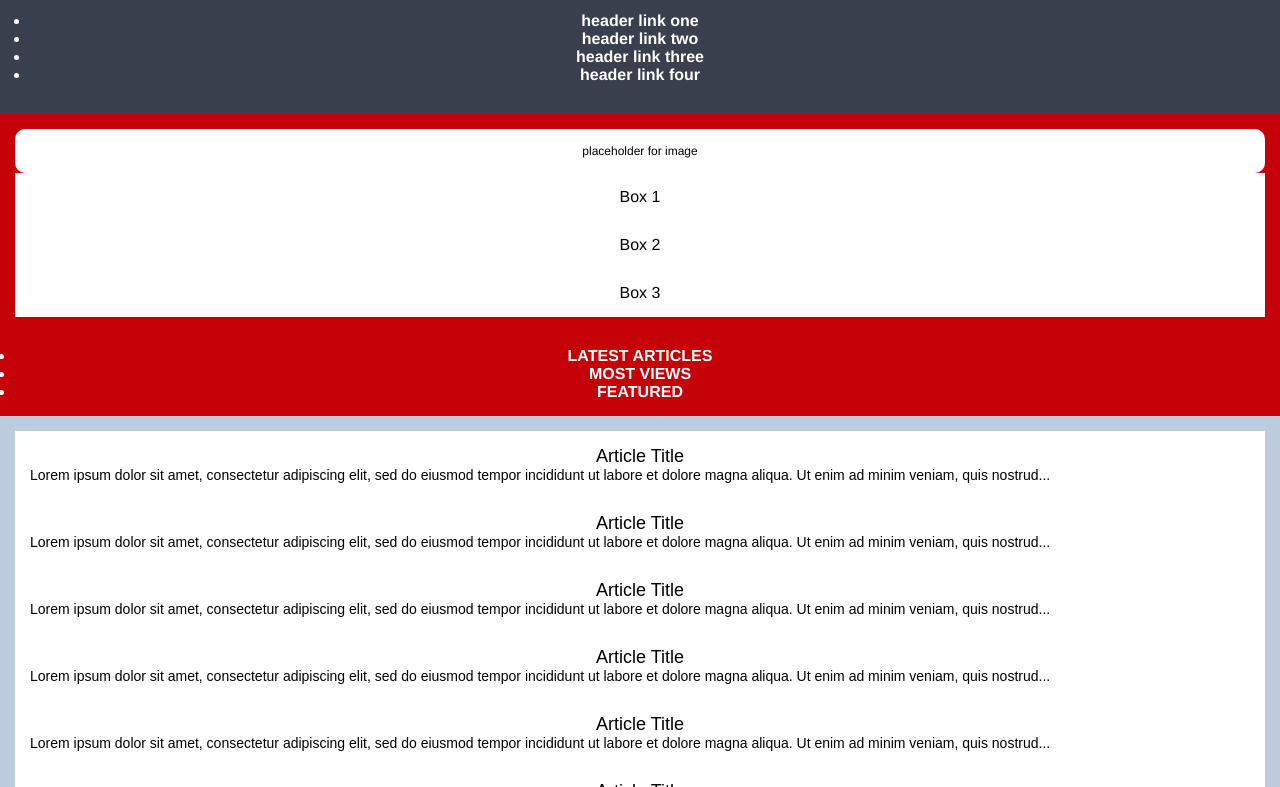
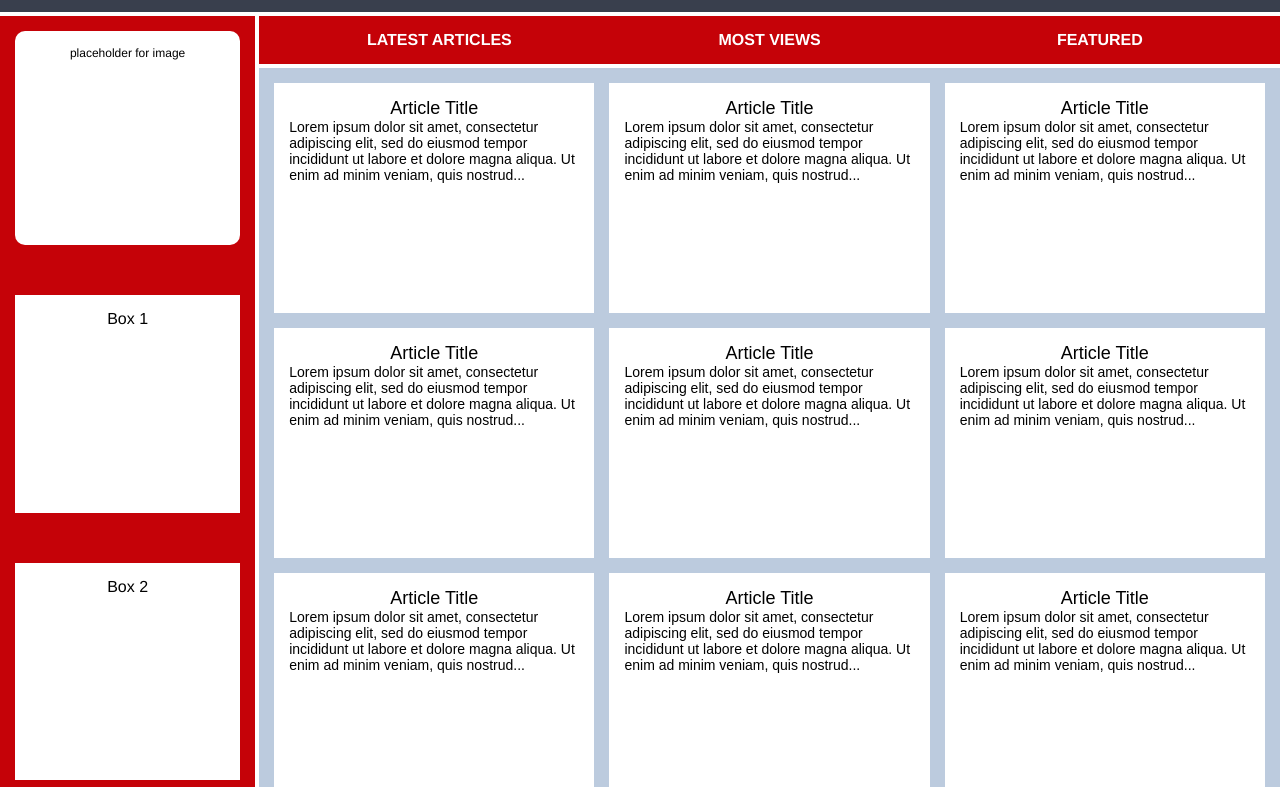
Before and after one commit to Sadaaf/odin-project, a plain HTML site: page css-exercises/grid/03-grid-layout-3/index.html in a window 1280 px wide. Shown: the part 85-872 px from the top of the page. Drawn offline with Linux system fonts and the light colour scheme.

Commit message:
solve css-grid-exercise

```diff
--- a/css-exercises/grid/01-grid-layout-1/style.css
+++ b/css-exercises/grid/01-grid-layout-1/style.css
@@ -9,6 +9,9 @@ html {
   height: 100%;
   padding: 16px;
   box-sizing: border-box;
+  display: grid;
+  grid: 200px 200px 1000px 200px/ 200px 800px;
+  gap: 15px;
 }
 
 .container div {
@@ -22,10 +25,12 @@ html {
 
 .header {
   background-color: #006157;
+  grid-column: 1/3;
 }
 
 .sidebar {
-  background-color: #005B94;
+  background-color: #005b94;
+  grid-row: 2/4;
 }
 
 .nav {
@@ -33,11 +38,12 @@ html {
 }
 
 .article {
-  background-color: #7E1DC3;
+  background-color: #7e1dc3;
 }
 
 .footer {
   background-color: #393f4d;
+  grid-column: 1/3;
 }
 
 .article p {
--- a/css-exercises/grid/02-grid-layout-2/style.css
+++ b/css-exercises/grid/02-grid-layout-2/style.css
@@ -9,6 +9,10 @@ html {
   height: 100%;
   padding: 16px;
   box-sizing: border-box;
+  display: grid;
+  grid-column: 1fr 3fr;
+  grid-row: 1fr 1fr 5fr 1fr;
+  gap: 15px;
 }
 
 .container div {
@@ -32,6 +36,7 @@ html {
 
 .nav {
   background-color: #642cde;
+
 }
 
 .article {
--- a/css-exercises/grid/03-grid-layout-3/style.css
+++ b/css-exercises/grid/03-grid-layout-3/style.css
@@ -5,6 +5,9 @@
 
 .container {
   text-align: center;
+  display: grid;
+  grid-template-columns: 1fr 4fr;
+  gap: 4px;
 }
 
 .container div {
@@ -17,15 +20,28 @@
 
 .header {
   background-color: #393f4d;
+  display: grid;
+  grid-template-columns: 1fr 4fr;
+  grid-column: 1/3;
 }
 
 .menu ul,
-.menu li {
+.menu {
   font-size: 16px;
+  list-style-type: none;
+  display: grid;
+  grid-template-rows: 1fr;
+  grid-template-columns: repeat(4, 1fr);
+  grid-column: 2/6;
+  align-items: center;
 }
 
 .sidebar {
-  background-color: #C50208;
+  background-color: #c50208;
+  display: grid;
+  /* grid: repeat(4, 1fr) / 1fr; */
+  grid-row: 2/4;
+  gap: 50px;
 }
 
 .sidebar .photo {
@@ -36,7 +52,6 @@
   border-radius: 10px;
 }
 
-
 .sidebar .side-content {
   background-color: white;
   color: black;
@@ -44,17 +59,28 @@
   font-weight: normal;
 }
 
-.nav {
-  background-color: #C50208;
+.side-content,
+.photo {
+  align-items: center;
 }
 
-.nav ul li {
+.nav {
+  background-color: #c50208;
+}
+
+.nav ul {
   font-size: 16px;
   text-transform: uppercase;
+  list-style-type: none;
+  display: grid;
+  grid-template-columns: repeat(3, 1fr);
 }
 
 .article {
   background-color: #bccbde;
+  display: grid;
+  grid-template-columns: repeat(auto-fit, minmax(250px, 1fr));
+  gap: 15px;
 }
 
 .article p {
@@ -65,9 +91,10 @@
 }
 
 .article .card {
-  background-color: #FFFFFF;
+  background-color: #ffffff;
   color: black;
   text-align: center;
+  height: 200px;
 }
 
 .card p {
@@ -83,6 +110,7 @@
 
 .footer {
   background-color: #393f4d;
+  grid-column: 1/3;
 }
 
 .footer p {
```
